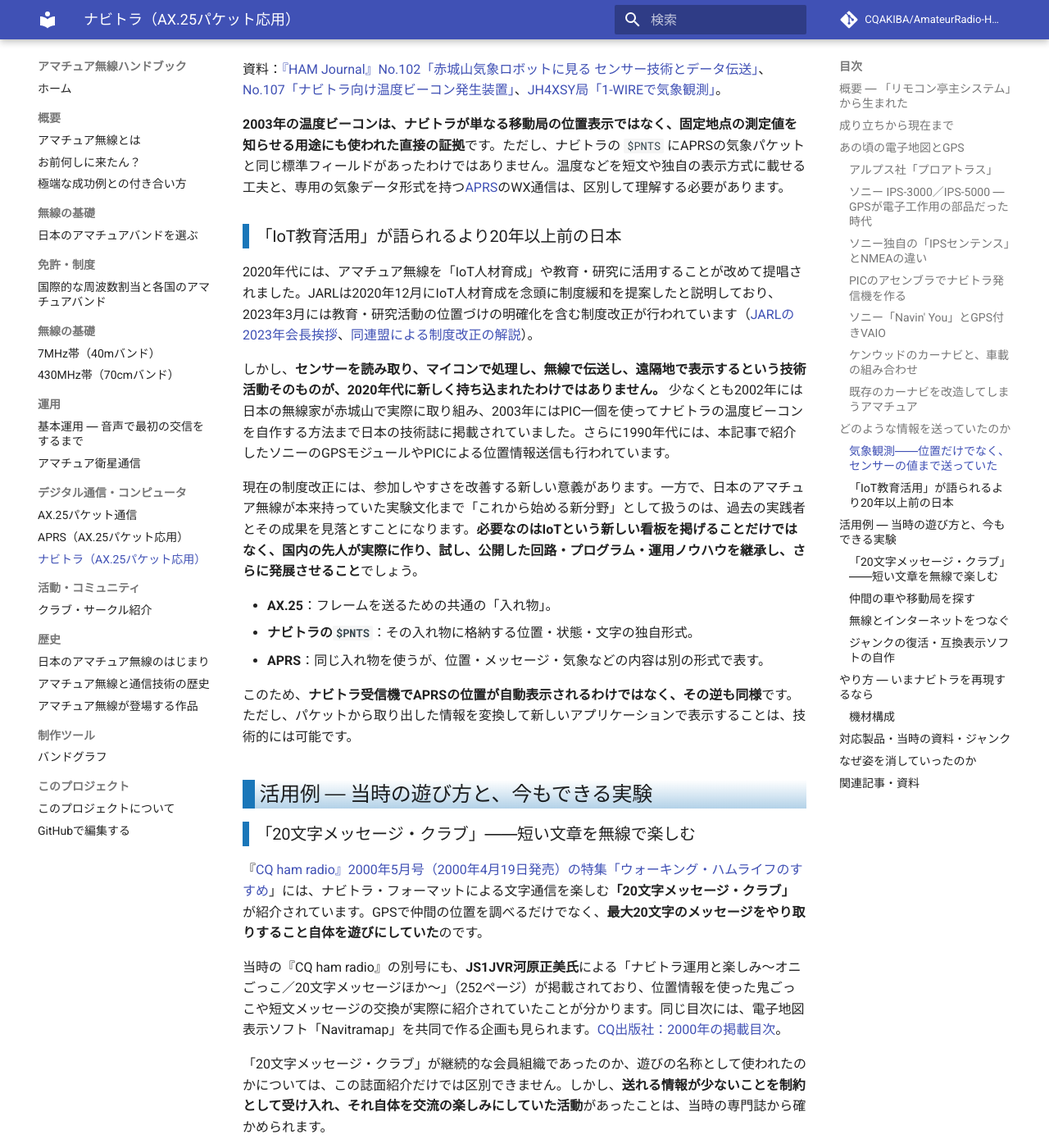
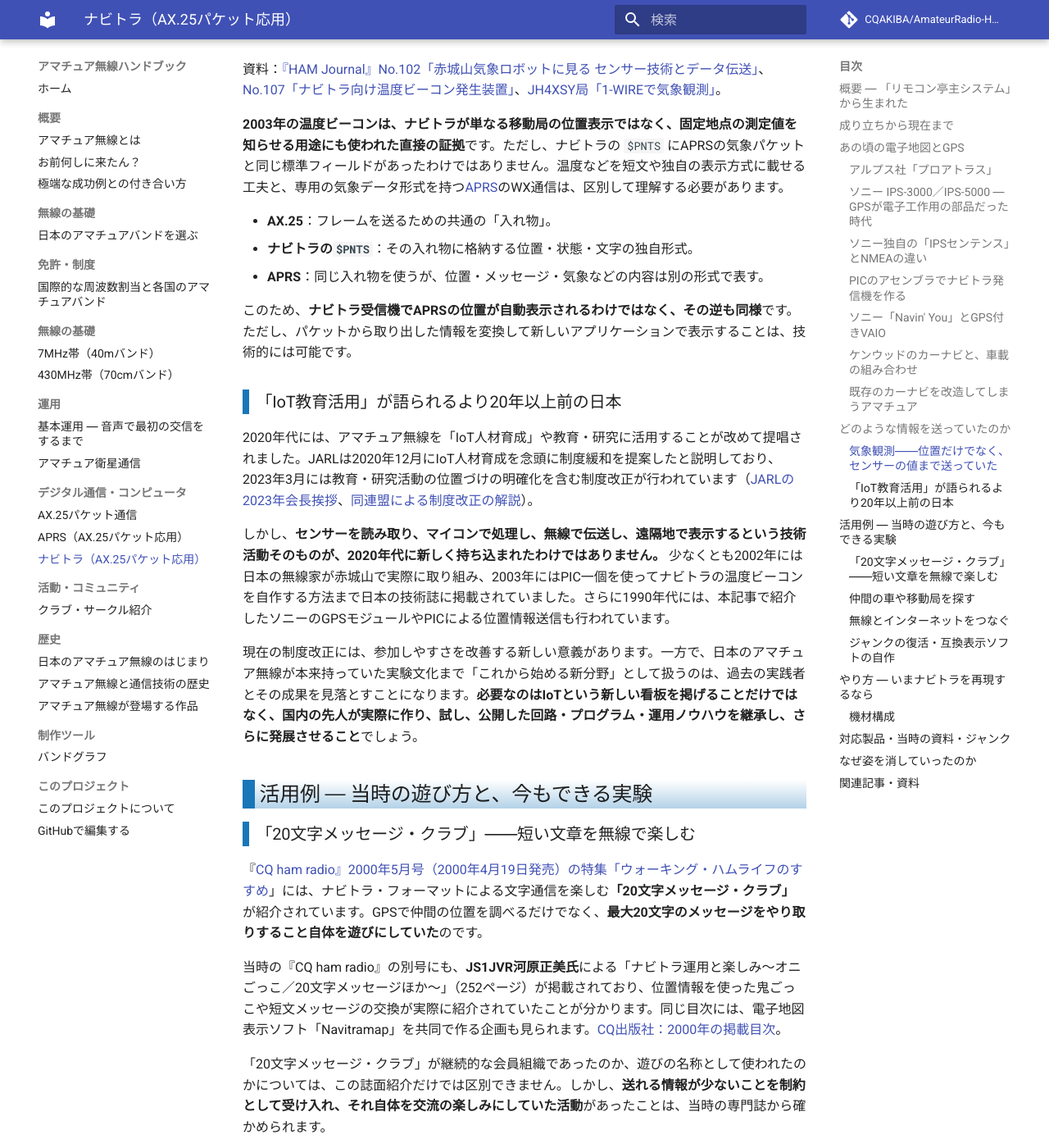
Before and after one commit to CQAKIBA/AmateurRadio-Handbook, an MkDocs documentation site: the page built from docs/07_デジタル通信・コンピュータ/ナビトラ.md, in a window 1280 px wide and 1400 px high, scrolled down 6404 px. Shown: the whole window at 82% size. Built offline with MkDocs 1.6.1 and Material for MkDocs 9.7.7, drawn with Linux system fonts in a browser that asks for light colours; comment, search, counter and statistics services are not loaded; part of the change alters nothing that is shown.

```diff
--- a/docs/07_デジタル通信・コンピュータ/ナビトラ.md
+++ b/docs/07_デジタル通信・コンピュータ/ナビトラ.md
@@ -134,6 +134,12 @@ CQ出版社の解説では、**16種類のアイコンと、アルファベッ
 
 **2003年の温度ビーコンは、ナビトラが単なる移動局の位置表示ではなく、固定地点の測定値を知らせる用途にも使われた直接の証拠**です。ただし、ナビトラの `$PNTS` にAPRSの気象パケットと同じ標準フィールドがあったわけではありません。温度などを短文や独自の表示方式に載せる工夫と、専用の気象データ形式を持つ[APRS](APRS.md)のWX通信は、区別して理解する必要があります。
 
+- **AX.25**：フレームを送るための共通の「入れ物」。
+- **ナビトラの`$PNTS`**：その入れ物に格納する位置・状態・文字の独自形式。
+- **APRS**：同じ入れ物を使うが、位置・メッセージ・気象などの内容は別の形式で表す。
+
+このため、**ナビトラ受信機でAPRSの位置が自動表示されるわけではなく、その逆も同様**です。ただし、パケットから取り出した情報を変換して新しいアプリケーションで表示することは、技術的には可能です。
+
 ### 「IoT教育活用」が語られるより20年以上前の日本
 
 2020年代には、アマチュア無線を「IoT人材育成」や教育・研究に活用することが改めて提唱されました。JARLは2020年12月にIoT人材育成を念頭に制度緩和を提案したと説明しており、2023年3月には教育・研究活動の位置づけの明確化を含む制度改正が行われています（[JARLの2023年会長挨拶](https://www.jarl.org/Japanese/4_jarl/4-1_Soshiki/jg1ktc_Kaichou_aisatu.html)、[同連盟による制度改正の解説](https://www.jarl.org/Japanese/2_Joho/2-2_Regulation/wireless_seido.html)）。
@@ -141,12 +147,6 @@ CQ出版社の解説では、**16種類のアイコンと、アルファベッ
 しかし、**センサーを読み取り、マイコンで処理し、無線で伝送し、遠隔地で表示するという技術活動そのものが、2020年代に新しく持ち込まれたわけではありません。** 少なくとも2002年には日本の無線家が赤城山で実際に取り組み、2003年にはPIC一個を使ってナビトラの温度ビーコンを自作する方法まで日本の技術誌に掲載されていました。さらに1990年代には、本記事で紹介したソニーのGPSモジュールやPICによる位置情報送信も行われています。
 
 現在の制度改正には、参加しやすさを改善する新しい意義があります。一方で、日本のアマチュア無線が本来持っていた実験文化まで「これから始める新分野」として扱うのは、過去の実践者とその成果を見落とすことになります。**必要なのはIoTという新しい看板を掲げることだけではなく、国内の先人が実際に作り、試し、公開した回路・プログラム・運用ノウハウを継承し、さらに発展させること**でしょう。
-
-- **AX.25**：フレームを送るための共通の「入れ物」。
-- **ナビトラの`$PNTS`**：その入れ物に格納する位置・状態・文字の独自形式。
-- **APRS**：同じ入れ物を使うが、位置・メッセージ・気象などの内容は別の形式で表す。
-
-このため、**ナビトラ受信機でAPRSの位置が自動表示されるわけではなく、その逆も同様**です。ただし、パケットから取り出した情報を変換して新しいアプリケーションで表示することは、技術的には可能です。
 
 ## 活用例 ― 当時の遊び方と、今もできる実験
 
```
